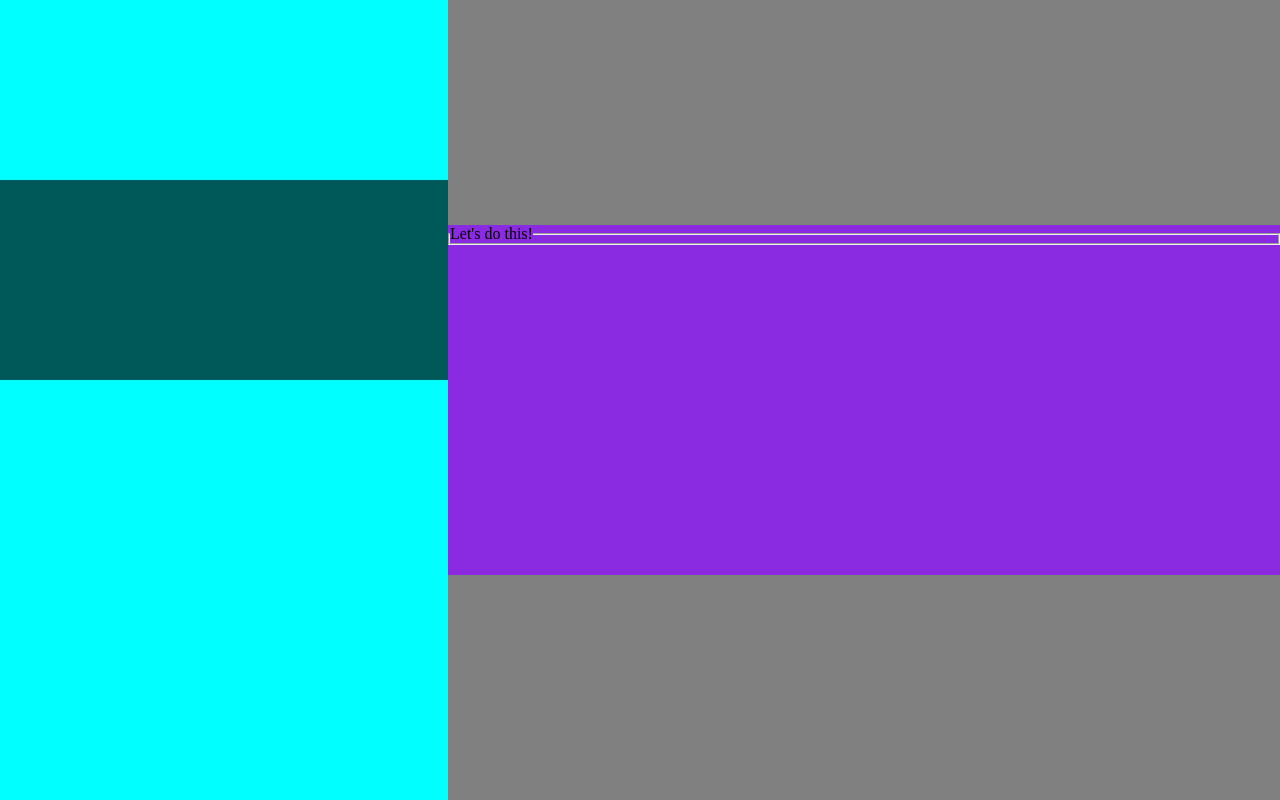
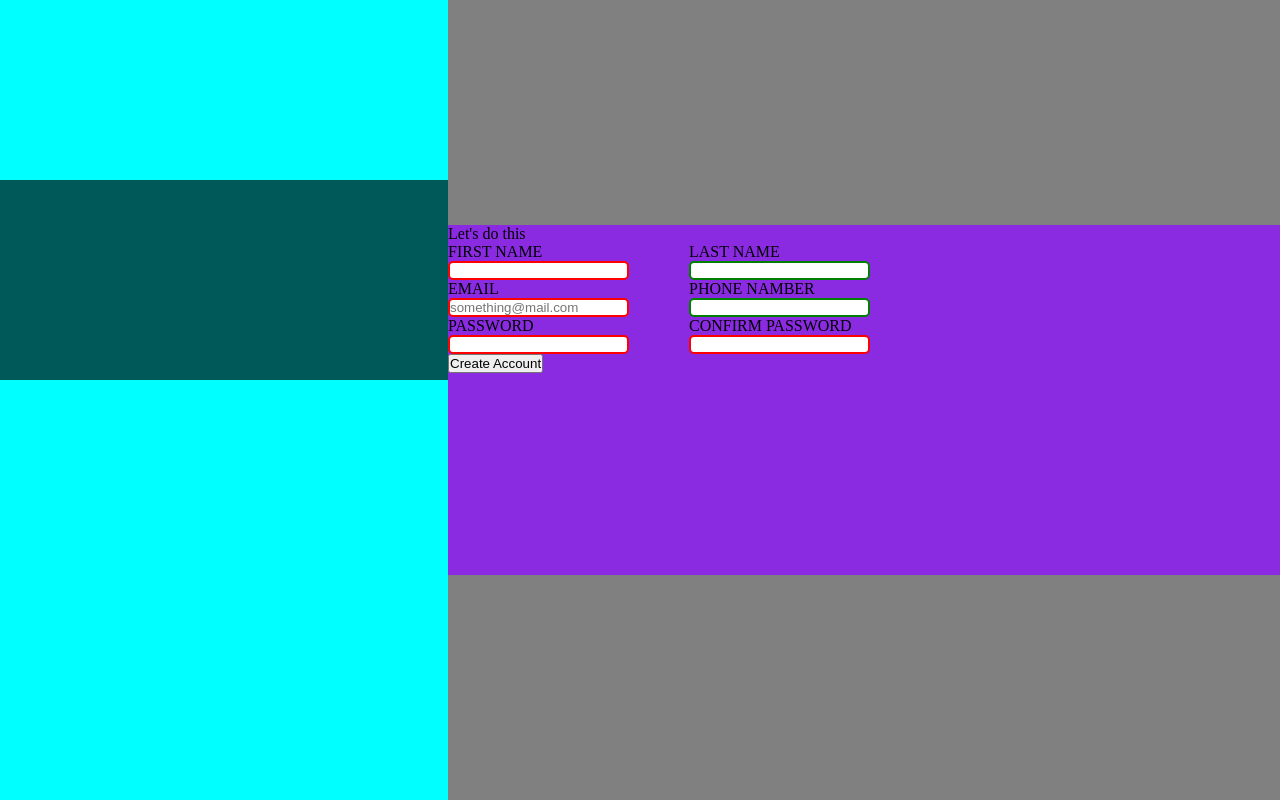
Before and after one commit to Anton-Mikhnou/Sign-up-Form, a plain HTML site: page index.html in a window 1280 px wide. Drawn offline with Linux system fonts and the light colour scheme.

Commit message:
create form

```diff
--- a/app.js
+++ b/app.js
@@ -0,0 +1,10 @@
+const password = document.getElementById('password');
+const confirmPassword = document.getElementById('confirm_password');
+const form =document.querySelector('form');
+form.addEventListener('submit', function() {
+    if (password.value !== confirmPassword.value) {
+        confirmPassword.classList.add('invalid')
+        return;
+    } else confirmPassword.classList.remove('invalid')
+    this.submit();
+});
--- a/index.html
+++ b/index.html
@@ -12,9 +12,39 @@
     </div>
     <div class="container">
         <div class="form">
-            <fieldset>
-                <legend>Let's do this!</legend>
-            </fieldset>
+            <form action="#" method="get">
+                <legend>Let's do this</legend>
+                <div class="innerForm">
+                    <div>
+                        <p>
+                            <label for="first_name">FIRST NAME</label>                                <input type="text" id="first_name" minlength="2" maxlength="20" required>
+                        </p>
+                        <p>
+                            <label for="email">EMAIL</label>
+                            <input type="email" id="email" placeholder="something@mail.com" required>
+                        </p>
+                        <p>
+                            <label for="password">PASSWORD</label>
+                            <input type="password" id="password" required>
+                        </p>
+                    </div>
+                    <div>
+                        <p>
+                            <label for="last_name">LAST NAME</label>
+                            <input type="text" id="last_name" minlength="2" maxlength="20">
+                        </p>
+                        <p>
+                            <label for="phone_namber">PHONE NAMBER</label>
+                            <input type="tel" id="phone_namber" maxlength="18" pattern="^\+\d{1,3}\(\d{1,3}\)\d{3}-\d{2}-\d{2}$">
+                        </p>
+                        <p>
+                            <label for="confirm_password">CONFIRM PASSWORD</label>
+                            <input type="password" id="confirm_password" required>
+                        </p>
+                    </div>
+                </div>
+                <button type="submit">Create Account</button>
+            </form>
         </div>
     </div>
     <script src="app.js"></script>
--- a/style.css
+++ b/style.css
@@ -39,3 +39,29 @@ body{
     height: 350px;
     background-color: blueviolet;
 }
+
+.innerForm{
+    display: flex;
+    gap: 60px;
+}
+
+label{
+    display: block;
+}
+
+input{
+    border: 2px solid aqua;
+    border-radius:5px ;
+}
+
+input:valid{
+    border-color: green;
+}
+
+input:invalid{
+    border-color: red;
+}
+
+.invalid{
+    border-color: red;
+}
```
